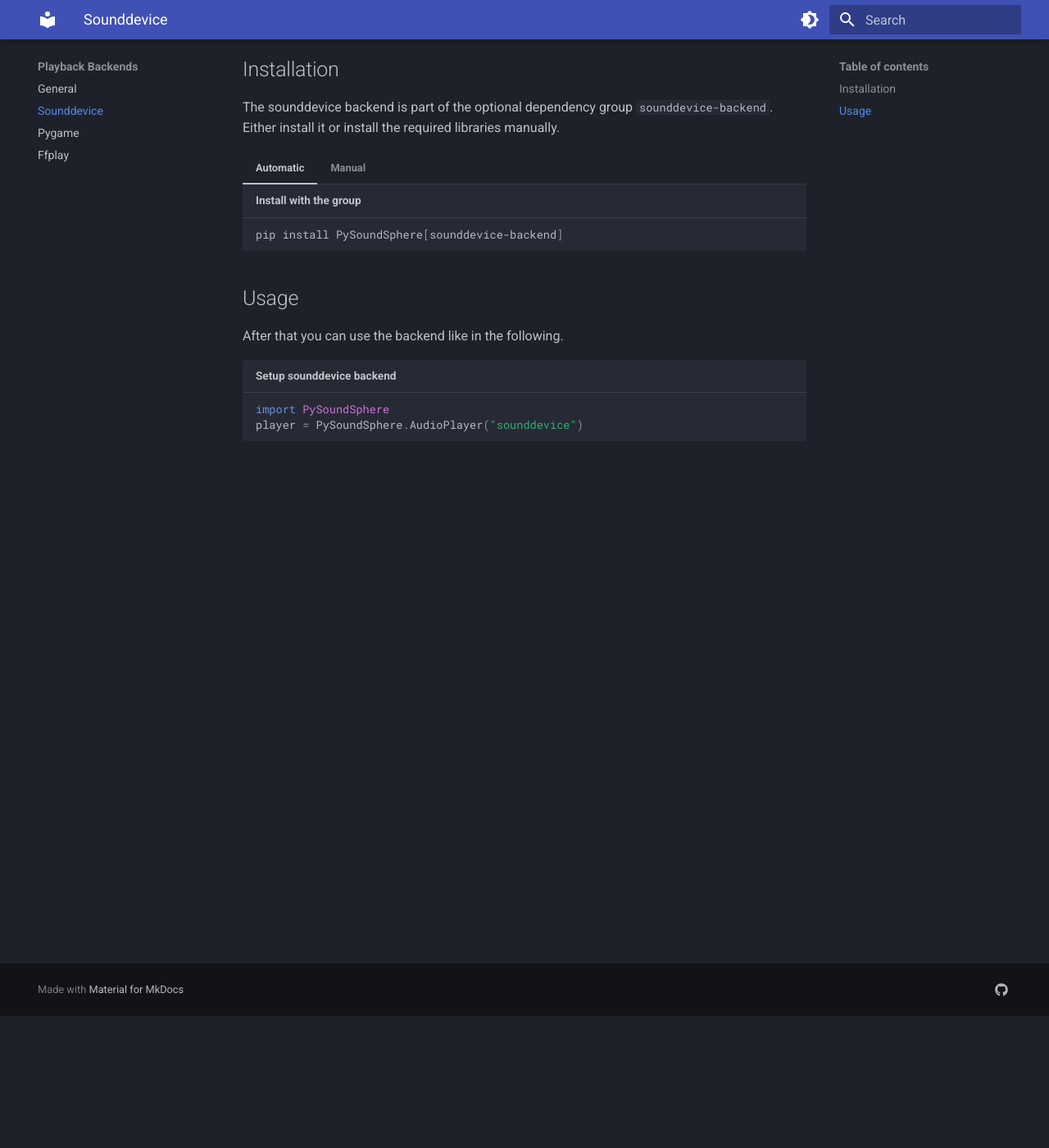
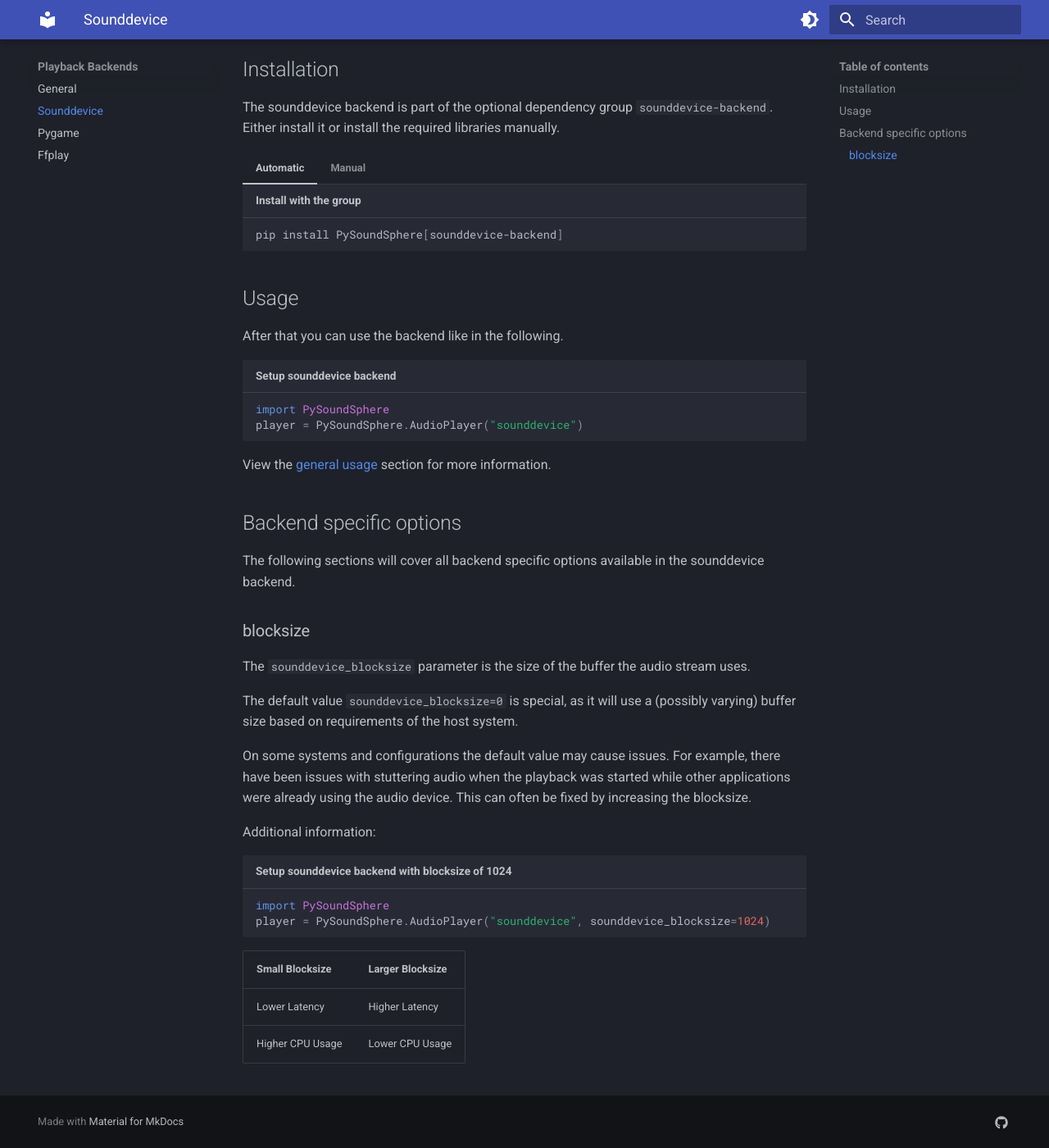
Before and after one commit to Nmstr/PySoundSphere, an MkDocs documentation site: the page built from docs/backends/sounddevice.md, in a window 1280 px wide and 1400 px high, scrolled down 161 px. Shown: the whole window at 82% size. Built offline with MkDocs 1.6.1 and Material for MkDocs 9.7.7, drawn with Linux system fonts in a browser that asks for light colours.

Commit message:
updated docs

````diff
--- a/docs/backends/sounddevice.md
+++ b/docs/backends/sounddevice.md
@@ -20,3 +20,28 @@ After that you can use the backend like in the following.
 import PySoundSphere
 player = PySoundSphere.AudioPlayer("sounddevice")
 ```
+View the [general usage](../../usage/) section for more information.
+
+## Backend specific options
+
+The following sections will cover all backend specific options available in the sounddevice backend.
+
+### blocksize
+
+The `sounddevice_blocksize` parameter is the size of the buffer the audio stream uses.
+
+The default value `sounddevice_blocksize=0` is special, as it will use a (possibly varying) buffer size based on requirements of the host system.
+
+On some systems and configurations the default value may cause issues. For example, there have been issues with stuttering audio when the playback was started while other applications were already using the audio device. This can often be fixed by increasing the blocksize.
+
+Additional information:
+
+```python title="Setup sounddevice backend with blocksize of 1024"
+import PySoundSphere
+player = PySoundSphere.AudioPlayer("sounddevice", sounddevice_blocksize=1024)
+```
+
+| Small Blocksize  | Larger Blocksize |
+|------------------|------------------|
+| Lower Latency    | Higher Latency   |
+| Higher CPU Usage | Lower CPU Usage  |
````
Also changed, not shown: docs/backends/ffplay.md (+8 -3 lines), docs/backends/general.md (+2 -2 lines), docs/backends/pygame.md (+5 -0 lines).
